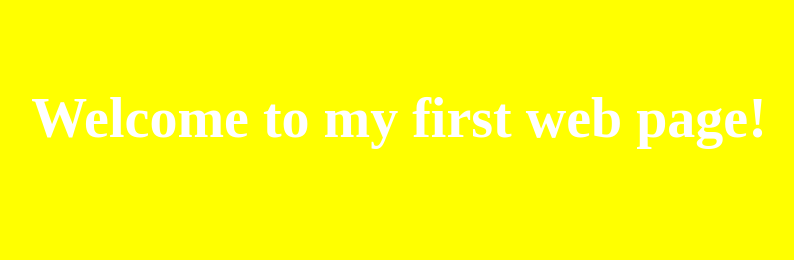
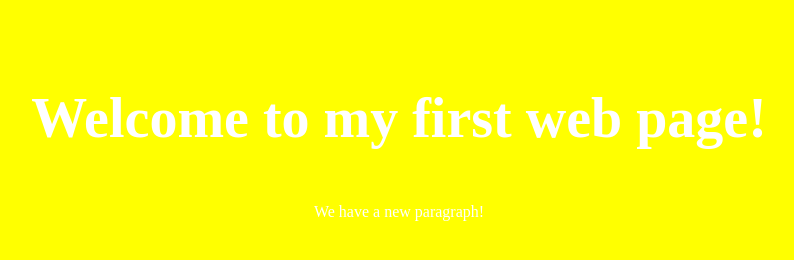
Before and after one commit to benjaminsanga/exercises, a plain HTML site: page index.html in a window 1280 px wide. Shown: the whole page, without its empty margins (241-1035 px from the left). Drawn offline with Linux system fonts and the light colour scheme.

Commit message:
added paragraph

```diff
--- a/index.html
+++ b/index.html
@@ -14,7 +14,7 @@
 </head>
 <body>
 	<h1 style="font-size: 3.5rem;">Welcome to my first web page!</h1>
-
+	<p>We have a new paragraph!</p>
 	<script src="./script.js"></script>
 
 	<script type="text/javascript">
```
